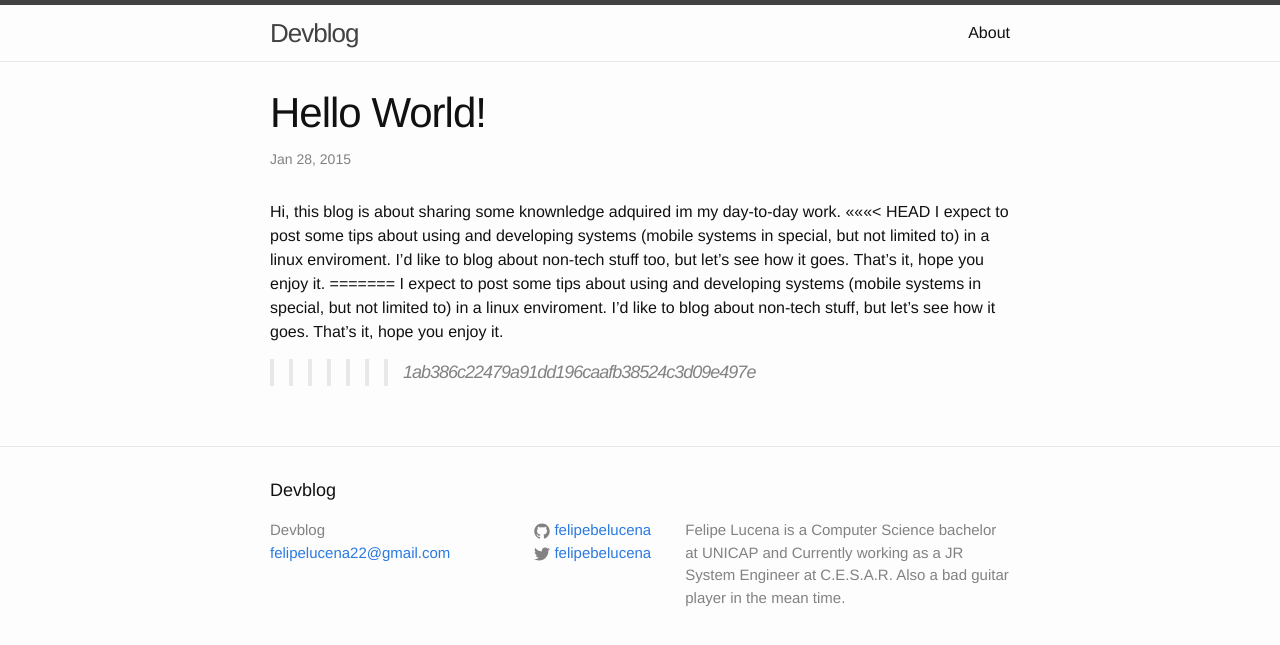
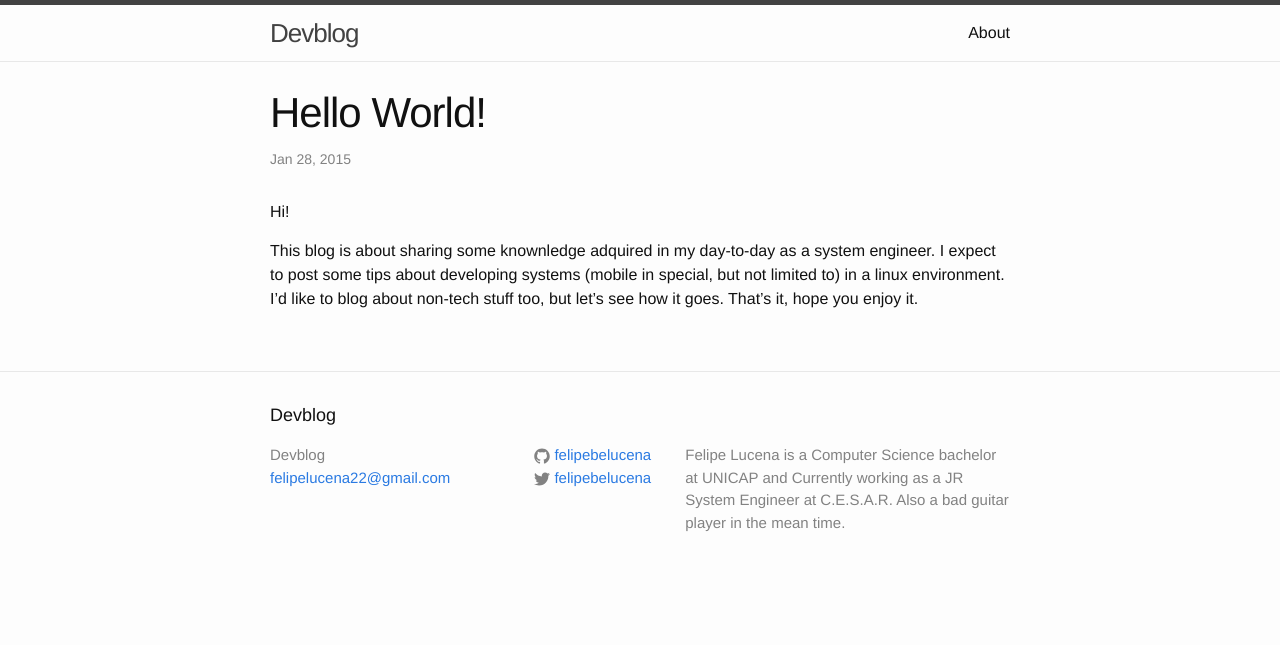
Before and after one commit to felipebelucena/felipebelucena.github.io, a Jekyll site: the page built from _posts/2015-01-28-hello-world.markdown, in a window 1280 px wide. Shown: the top 645 px of the page. Built offline with Jekyll 4.4.1, drawn with Linux system fonts in a browser that asks for light colours.

Commit message:
hello world post edit

```diff
--- a/_posts/2015-01-28-hello-world.markdown
+++ b/_posts/2015-01-28-hello-world.markdown
@@ -5,9 +5,6 @@ date:   2015-01-28 10:56:29
 categories: hello world
 ---
 
-Hi, this blog is about sharing some knownledge adquired im my day-to-day work.
-<<<<<<< HEAD
-I expect to post some tips about using and developing systems (mobile systems in special, but not limited to) in a linux enviroment. I'd like to blog about non-tech stuff too, but let's see how it goes. That's it, hope you enjoy it.
-=======
-I expect to post some tips about using and developing systems (mobile systems in special, but not limited to) in a linux enviroment. I'd like to blog about non-tech stuff, but let's see how it goes. That's it, hope you enjoy it.
->>>>>>> 1ab386c22479a91dd196caafb38524c3d09e497e
+Hi!
+
+This blog is about sharing some knownledge adquired in my day-to-day as a system engineer. I expect to post some tips about developing systems (mobile in special, but not limited to) in a linux environment. I'd like to blog about non-tech stuff too, but let's see how it goes. That's it, hope you enjoy it.
```
